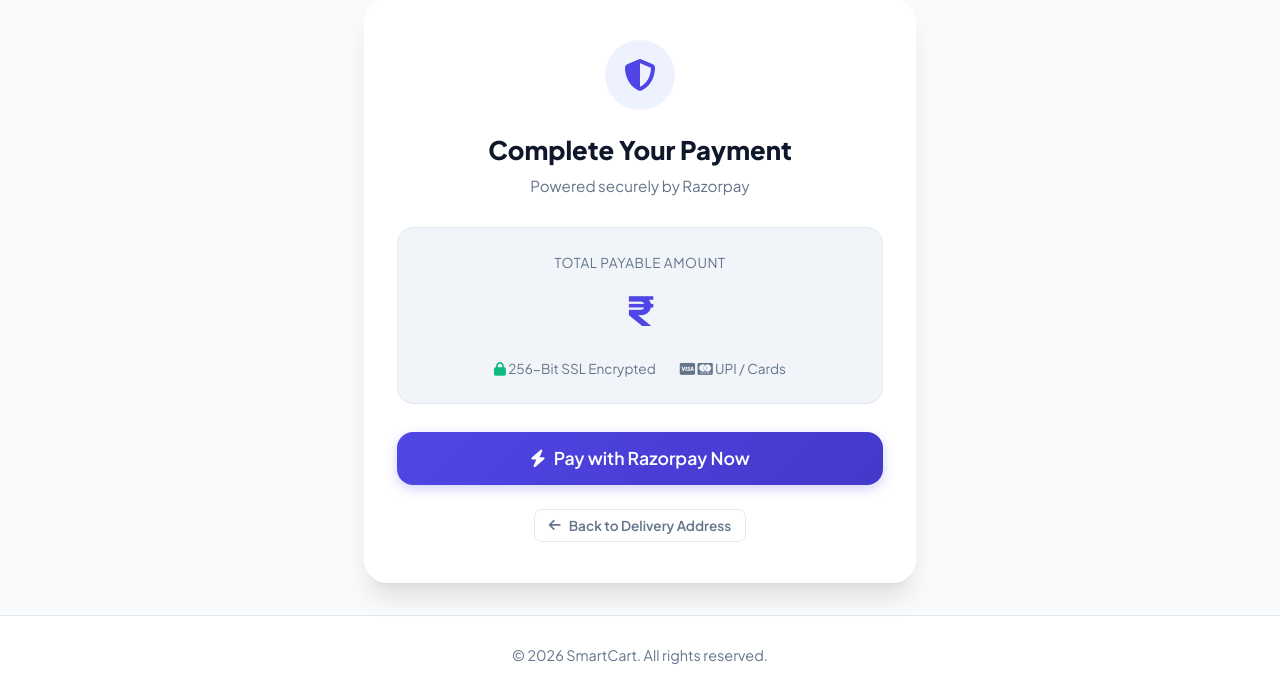
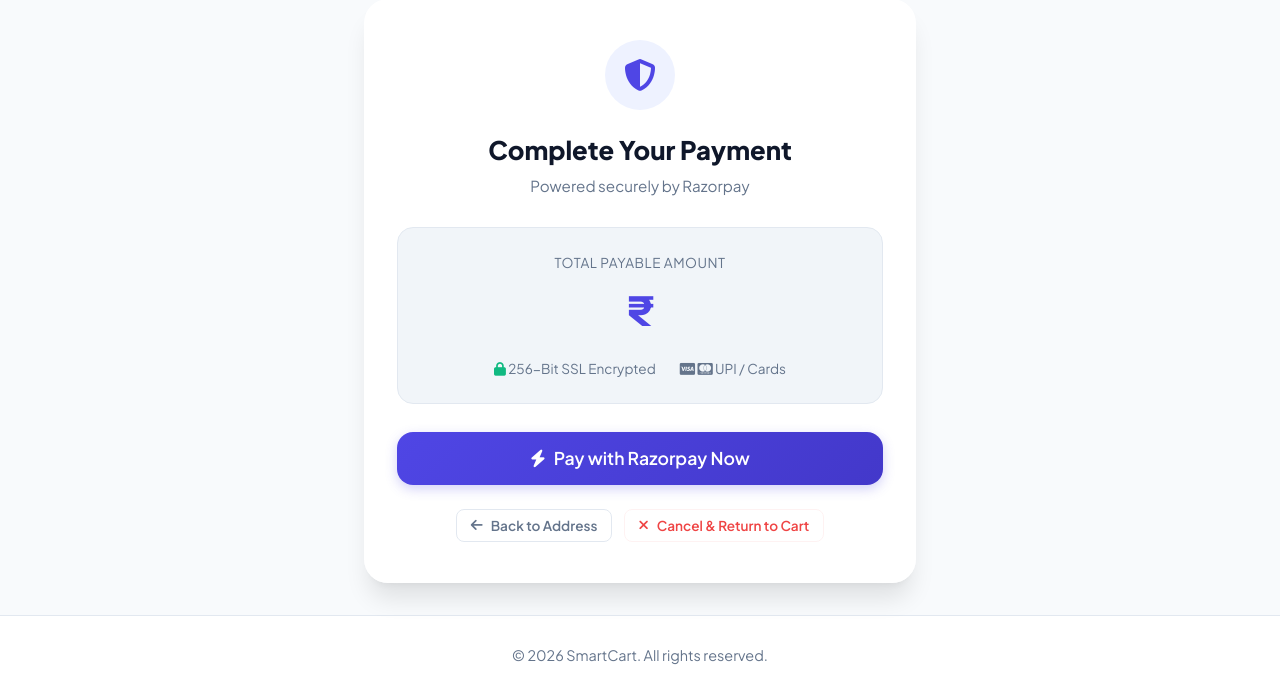
Before and after one commit to KavithaPolana/smartcart, a Flask app: template templates/user/payment.html in a window 1280 px wide. Shown: the part 170-865 px from the top of the page. Run offline with Flask 3, Linux system fonts and the light colour scheme; the template is opened without the code that fills it, so the values that code supplies are empty; some libraries are stand-ins or nearby versions.

Commit message:
Enhance payment cancellation, failure handling, and return to cart navigation

```diff
--- a/templates/user/payment.html
+++ b/templates/user/payment.html
@@ -82,9 +82,12 @@
                 <i class="fa-solid fa-bolt"></i> Pay with Razorpay Now
             </button>
 
-            <div style="margin-top: 1.5rem;">
+            <div style="margin-top: 1.5rem; display: flex; justify-content: center; gap: 0.75rem; flex-wrap: wrap;">
                 <a href="/user/address" class="btn btn-outline btn-sm">
-                    <i class="fa-solid fa-arrow-left"></i> Back to Delivery Address
+                    <i class="fa-solid fa-arrow-left"></i> Back to Address
+                </a>
+                <a href="/user/cart" class="btn btn-outline btn-sm" style="color: var(--danger); border-color: var(--danger-light);">
+                    <i class="fa-solid fa-xmark"></i> Cancel & Return to Cart
                 </a>
             </div>
 
@@ -144,6 +147,15 @@
             theme: {
                 color: "#4f46e5"
             },
+            modal: {
+                ondismiss: function() {
+                    const payBtn = document.getElementById("pay-button");
+                    if (payBtn) {
+                        payBtn.innerHTML = '<i class="fa-solid fa-bolt"></i> Pay with Razorpay Now';
+                        payBtn.disabled = false;
+                    }
+                }
+            },
             handler: function(response) {
                 const payBtn = document.getElementById("pay-button");
                 if (payBtn) {
@@ -169,7 +181,7 @@
                     if (data.success) {
                         window.location.href = "/user/payment-success-page";
                     } else {
-                        alert("Payment verification failed.");
+                        alert(data.error || "Payment verification failed.");
                         if (payBtn) {
                             payBtn.innerHTML = '<i class="fa-solid fa-bolt"></i> Pay with Razorpay Now';
                             payBtn.disabled = false;
@@ -189,8 +201,27 @@
 
         const razorpayCheckout = new Razorpay(options);
 
+        razorpayCheckout.on('payment.failed', function(response) {
+            console.error("Payment failed:", response.error);
+            alert("Payment Failed / Cancelled: " + (response.error.description || "Transaction could not be completed."));
+            const payBtn = document.getElementById("pay-button");
+            if (payBtn) {
+                payBtn.innerHTML = '<i class="fa-solid fa-bolt"></i> Pay with Razorpay Now';
+                payBtn.disabled = false;
+            }
+        });
+
         document.getElementById("pay-button").onclick = function(event) {
+            const payBtn = document.getElementById("pay-button");
+            if (payBtn) {
+                payBtn.innerHTML = '<i class="fa-solid fa-spinner fa-spin"></i> Opening Razorpay...';
+            }
             razorpayCheckout.open();
+            setTimeout(function() {
+                if (payBtn) {
+                    payBtn.innerHTML = '<i class="fa-solid fa-bolt"></i> Pay with Razorpay Now';
+                }
+            }, 2000);
             event.preventDefault();
         };
     </script>
```
